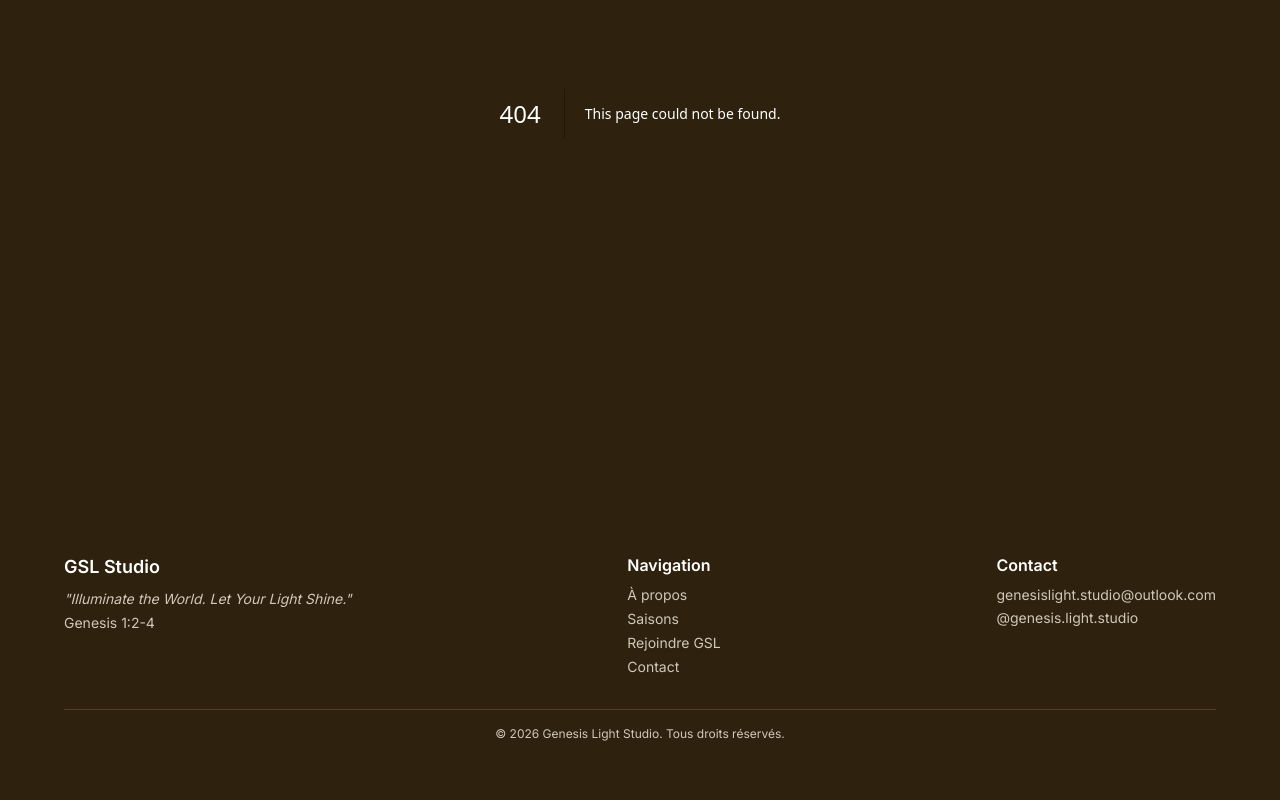
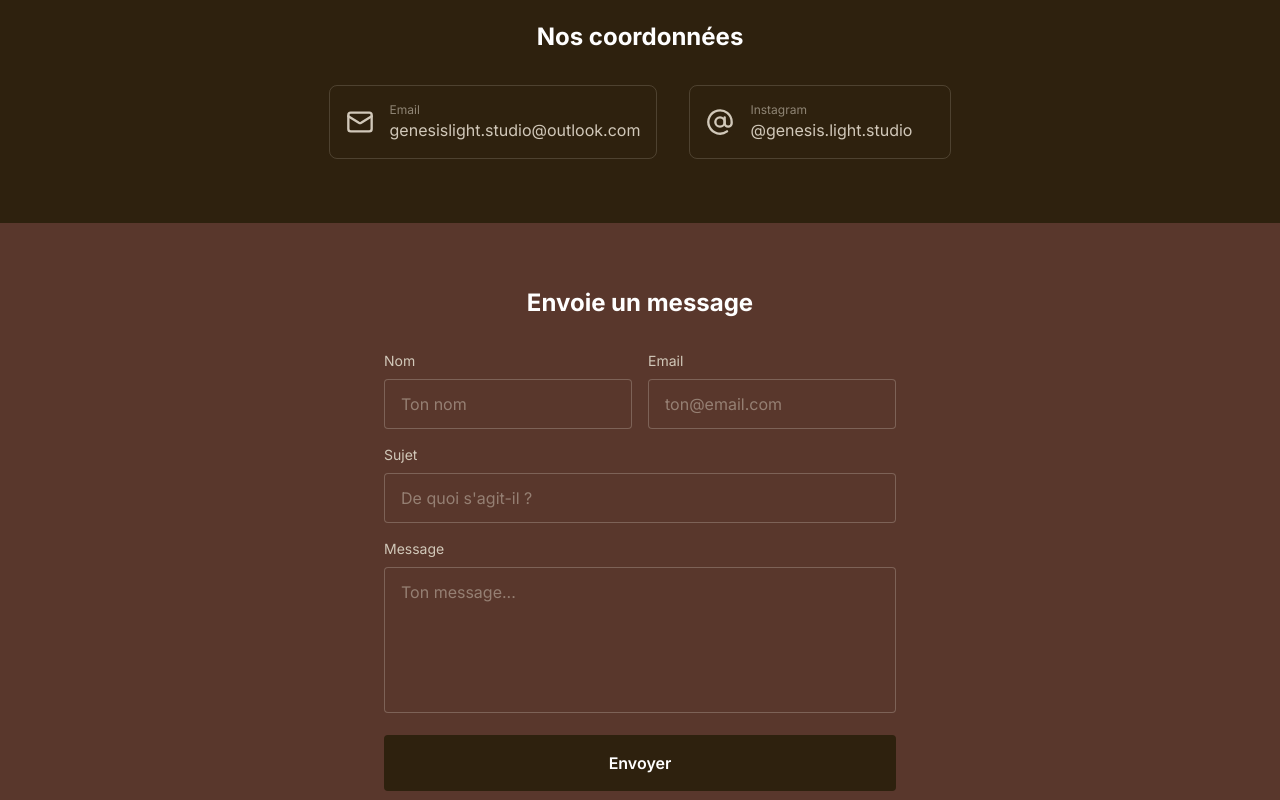
Before and after one commit to mana-rj11/gsl-studio, a Next.js app: page /contact in a window 1280 px wide. Before the commit this address had no page. Shown: the part 420-1220 px from the top of the page. Built offline with nearby package versions, Linux system fonts and the light colour scheme.

Commit message:
page d'équipe et contact ajouté

```diff
--- /dev/null
+++ b/src/app/contact/page.tsx
@@ -0,0 +1,114 @@
+"use client";
+
+import { useState } from "react";
+import { Mail, AtSign, Send, ExternalLink } from "lucide-react";
+
+export default function Contact() {
+  const [formData, setFormData] = useState({
+    nom: "",
+    email: "",
+    sujet: "",
+    message: "",
+  });
+
+  const [submitted, setSubmitted] = useState(false);
+
+  const handleChange = (
+    e: React.ChangeEvent<HTMLInputElement | HTMLTextAreaElement>
+  ) => {
+    setFormData({ ...formData, [e.target.name]: e.target.value });
+  };
+
+  const handleSubmit = (e: React.FormEvent) => {
+    e.preventDefault();
+    console.log("Message envoyé :", formData);
+    setSubmitted(true);
+  };
+
+  const inputStyle =
+    "w-full bg-gsl-brown border border-gsl-beige/30 rounded px-4 py-3 text-white placeholder-gsl-beige/50 focus:outline-none glow-input";
+
+  if (submitted) {
+    return (
+      <div className="min-h-screen flex items-center justify-center bg-gsl-dark px-6">
+        <div className="text-center animate-fade-in-up">
+          <Send size={48} className="text-gsl-beige mx-auto mb-6" />
+          <h1 className="text-4xl font-bold mb-4">Message envoyé !</h1>
+          <p className="text-gsl-beige text-lg">On te répond très vite.</p>
+        </div>
+      </div>
+    );
+  }
+
+  return (
+    <div>
+      {/* Header */}
+      <section className="py-20 px-6 bg-gsl-brown text-center">
+        <h1 className="text-4xl font-bold mb-4 animate-fade-in-up">Contact</h1>
+        <p className="text-gsl-beige text-lg animate-fade-in-up" style={{ animationDelay: "0.2s" }}>
+          Une question ? Écris-nous !
+        </p>
+      </section>
+
+      {/* Coordonnées */}
+      <section className="py-16 px-6 bg-gsl-dark">
+        <div className="max-w-xl mx-auto animate-fade-in-up" style={{ animationDelay: "0.3s" }}>
+          <h2 className="text-2xl font-bold mb-8 text-center">Nos coordonnées</h2>
+          <div className="flex flex-col sm:flex-row justify-center gap-8">
+            <a href="mailto:genesislight.studio@outlook.com" className="flex items-center gap-4 group p-4 rounded-lg border border-gsl-beige/20 hover:border-gsl-beige hover:bg-gsl-brown/50 transition-all duration-300">
+              <Mail size={28} className="text-gsl-beige group-hover:scale-110 transition-transform duration-300" />
+              <div>
+                <p className="text-xs text-gsl-beige/60">Email</p>
+                <p className="text-gsl-beige group-hover:text-white transition">genesislight.studio@outlook.com</p>
+              </div>
+            </a>
+            <a href="https://www.instagram.com/genesis.light.studio" target="_blank" rel="noopener noreferrer" className="flex items-center gap-4 group p-4 rounded-lg border border-gsl-beige/20 hover:border-gsl-beige hover:bg-gsl-brown/50 transition-all duration-300">
+              <AtSign size={28} className="text-gsl-beige group-hover:scale-110 group-hover:rotate-12 transition-transform duration-300" />
+              <div>
+                <p className="text-xs text-gsl-beige/60">Instagram</p>
+                <div className="flex items-center gap-2">
+                  <p className="text-gsl-beige group-hover:text-white transition">@genesis.light.studio</p>
+                  <ExternalLink size={14} className="text-gsl-beige/0 group-hover:text-gsl-beige transition-all duration-300" />
+                </div>
+              </div>
+            </a>
+          </div>
+        </div>
+      </section>
+
+      {/* Formulaire */}
+      <section className="py-16 px-6 bg-gsl-brown">
+        <div className="max-w-lg mx-auto">
+          <h2 className="text-2xl font-bold mb-8 text-center animate-fade-in-up" style={{ animationDelay: "0.4s" }}>
+            Envoie un message
+          </h2>
+          <form onSubmit={handleSubmit} className="space-y-4">
+            <div className="grid grid-cols-1 sm:grid-cols-2 gap-4 animate-fade-in-up" style={{ animationDelay: "0.5s" }}>
+              <div>
+                <label className="block text-gsl-beige text-sm mb-2">Nom</label>
+                <input type="text" name="nom" value={formData.nom} onChange={handleChange} required className={inputStyle} placeholder="Ton nom" />
+              </div>
+              <div>
+                <label className="block text-gsl-beige text-sm mb-2">Email</label>
+                <input type="email" name="email" value={formData.email} onChange={handleChange} required className={inputStyle} placeholder="ton@email.com" />
+              </div>
+            </div>
+            <div className="animate-fade-in-up" style={{ animationDelay: "0.6s" }}>
+              <label className="block text-gsl-beige text-sm mb-2">Sujet</label>
+              <input type="text" name="sujet" value={formData.sujet} onChange={handleChange} required className={inputStyle} placeholder="De quoi s'agit-il ?" />
+            </div>
+            <div className="animate-fade-in-up" style={{ animationDelay: "0.7s" }}>
+              <label className="block text-gsl-beige text-sm mb-2">Message</label>
+              <textarea name="message" value={formData.message} onChange={handleChange} required rows={5} className={`${inputStyle} resize-none`} placeholder="Ton message..." />
+            </div>
+            <div className="animate-fade-in-up" style={{ animationDelay: "0.8s" }}>
+              <button type="submit" className="w-full bg-gsl-dark text-white font-semibold py-4 rounded hover:bg-gsl-beige hover:text-gsl-dark hover:shadow-lg hover:shadow-gsl-beige/20 transition-all duration-300">
+                Envoyer
+              </button>
+            </div>
+          </form>
+        </div>
+      </section>
+    </div>
+  );
+}
--- /dev/null
+++ b/src/app/team/page.tsx
@@ -0,0 +1,81 @@
+import { Film, Pen, Camera, Clapperboard } from "lucide-react";
+
+export default function Team() {
+  // Les membres —  donnera les vrais noms et rôles plus tard
+  const members = [
+    {
+      name: "Joedy Mulatris",
+      role: "Co-fondatrice / Réalisatrice",
+      icon: <Film size={32} className="text-gsl-beige" />,
+    },
+    {
+      name: "Maidy",
+      role: "Co-fondatrice / Scénariste",
+      icon: <Pen size={32} className="text-gsl-beige" />,
+    },
+  ];
+
+  // Profils recherchés pour agrandir l'équipe
+  const profiles = [
+    "Réalisateurs",
+    "Scénaristes",
+    "Cadreurs",
+    "Monteurs",
+    "Photographes",
+    "Compositeurs",
+    "Designers",
+  ];
+
+  return (
+    <div>
+      {/* Header */}
+      <section className="py-20 px-6 bg-gsl-brown text-center">
+        <h1 className="text-4xl font-bold mb-4">L&apos;Équipe</h1>
+        <p className="text-gsl-beige text-lg">
+          Les visages derrière Genesis Light Studio
+        </p>
+      </section>
+
+      {/* Fondatrices */}
+      <section className="py-16 px-6 bg-gsl-dark">
+        <div className="max-w-4xl mx-auto">
+          <h2 className="text-2xl font-bold mb-10 text-center">Les fondatrices</h2>
+          <div className="grid grid-cols-1 md:grid-cols-2 gap-8">
+            {members.map((member) => (
+              <div
+                key={member.name}
+                className="border border-gsl-beige/20 rounded-lg p-8 text-center hover:border-gsl-beige hover:bg-gsl-brown/30 transition-all duration-300 group"
+              >
+                <div className="w-20 h-20 bg-gsl-brown rounded-full flex items-center justify-center mx-auto mb-6 group-hover:scale-110 transition-transform duration-300">
+                  {member.icon}
+                </div>
+                <h3 className="text-xl font-bold mb-2">{member.name}</h3>
+                <p className="text-gsl-beige">{member.role}</p>
+              </div>
+            ))}
+          </div>
+        </div>
+      </section>
+
+      {/* Profils recherchés */}
+      <section className="py-16 px-6 bg-gsl-brown">
+        <div className="max-w-4xl mx-auto text-center">
+          <h2 className="text-2xl font-bold mb-4">On cherche aussi...</h2>
+          <p className="text-gsl-beige mb-10">
+            Toute personne passionnée par la création audiovisuelle
+          </p>
+          <div className="flex flex-wrap justify-center gap-3">
+            {profiles.map((profile) => (
+              <span
+                key={profile}
+                className="border border-gsl-beige/30 text-gsl-beige px-5 py-2 rounded-full text-sm hover:bg-gsl-dark hover:border-gsl-beige transition-all duration-300 cursor-default"
+              >
+                {profile}
+              </span>
+            ))}
+          </div>
+        </div>
+      </section>
+    </div>
+  );
+}
```
